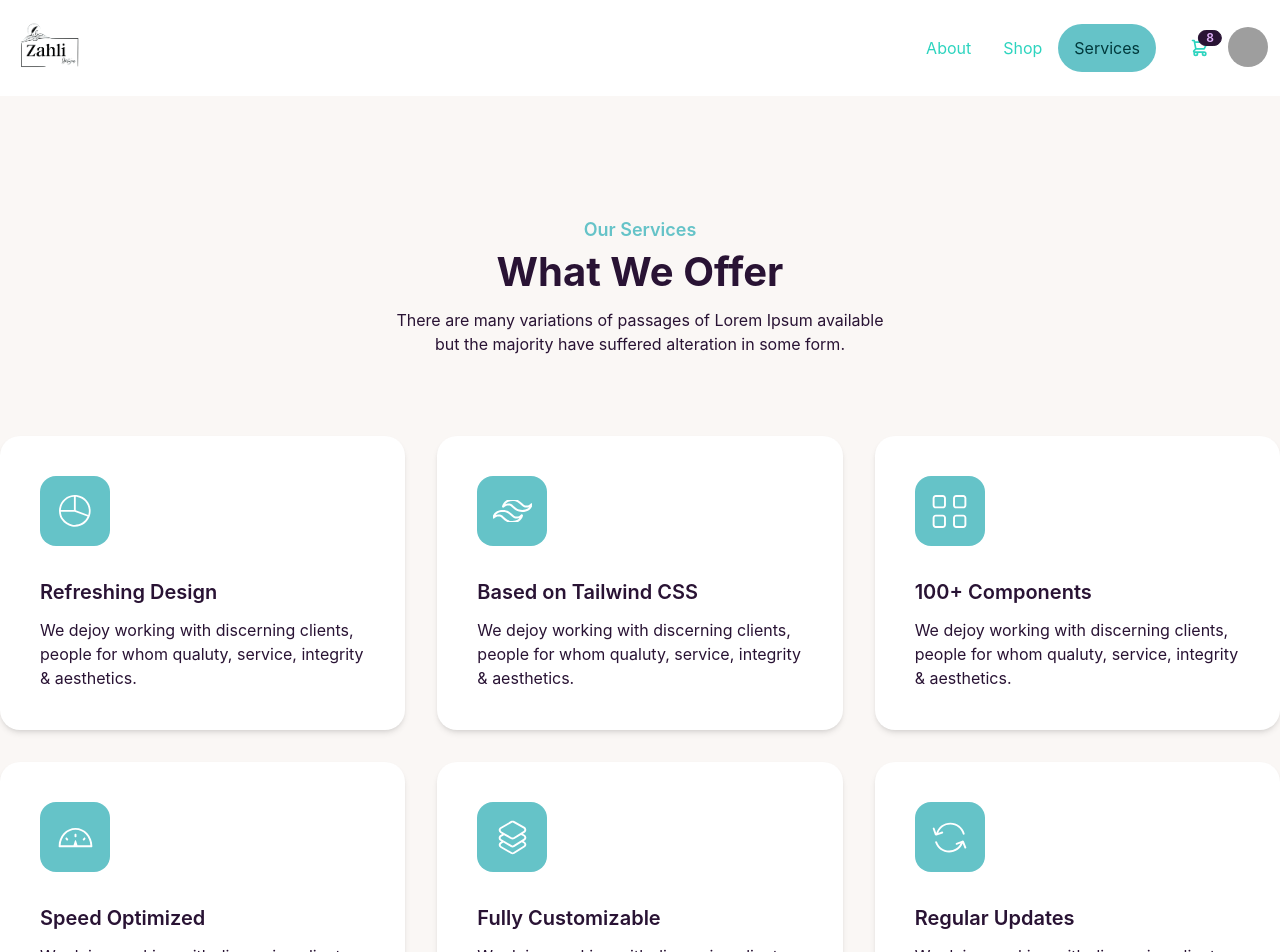
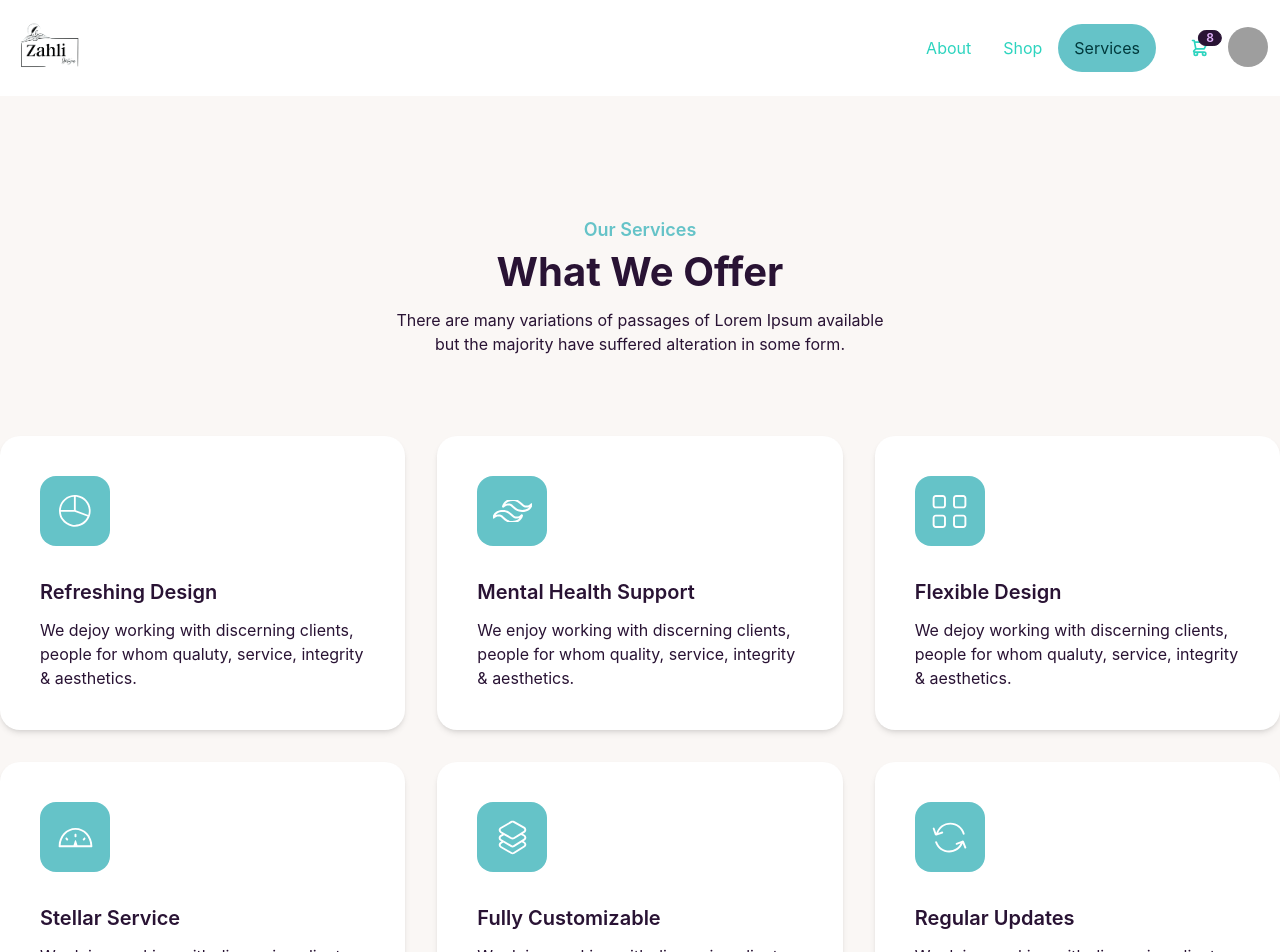
Before and after one commit to meggiddy/zahli-designs, a React (Create React App) app: page /services in a window 1280 px wide. Shown: the top 952 px of the page. Built offline with nearby package versions, Linux system fonts and the light colour scheme; grey boxes are pictures that could not be loaded.

Commit message:
progress

```diff
--- a/src/components/Blog.jsx
+++ b/src/components/Blog.jsx
@@ -12,10 +12,7 @@ function Blog() {
           </div>
           <div className="mx-auto mt-6 grid max-w-2xl grid-cols-1 gap-x-8 gap-y-16 border-t border-gray-200 pt-10 sm:mt-16 sm:pt-16 lg:mx-0 lg:max-w-none lg:grid-cols-3">
             {posts.map((post) => (
-              <div
-                key={post.id}
-                className="card w-96 glass p-2"
-              >
+              <div key={post.id} className="card w-96 glass p-2">
                 <div className="flex items-center gap-x-4 text-xs">
                   <time dateTime={post.datetime} className="text-white">
                     {post.date}
--- a/src/components/Services.jsx
+++ b/src/components/Services.jsx
@@ -69,11 +69,11 @@ function Services() {
                   </svg>
                 </div>
                 <h4 class="mb-3 text-xl font-semibold text-dark">
-                  Based on Tailwind CSS
+                  Mental Health Support
                 </h4>
                 <p class="text-body-color">
-                  We dejoy working with discerning clients, people for whom
-                  qualuty, service, integrity & aesthetics.
+                  We enjoy working with discerning clients, people for whom
+                  quality, service, integrity & aesthetics.
                 </p>
               </div>
             </div>
@@ -106,7 +106,7 @@ function Services() {
                   </svg>
                 </div>
                 <h4 class="mb-3 text-xl font-semibold text-dark">
-                  100+ Components
+                  Flexible Design
                 </h4>
                 <p class="text-body-color">
                   We dejoy working with discerning clients, people for whom
@@ -143,7 +143,7 @@ function Services() {
                   </svg>
                 </div>
                 <h4 class="mb-3 text-xl font-semibold text-dark">
-                  Speed Optimized
+                  Stellar Service
                 </h4>
                 <p class="text-body-color">
                   We dejoy working with discerning clients, people for whom
```
